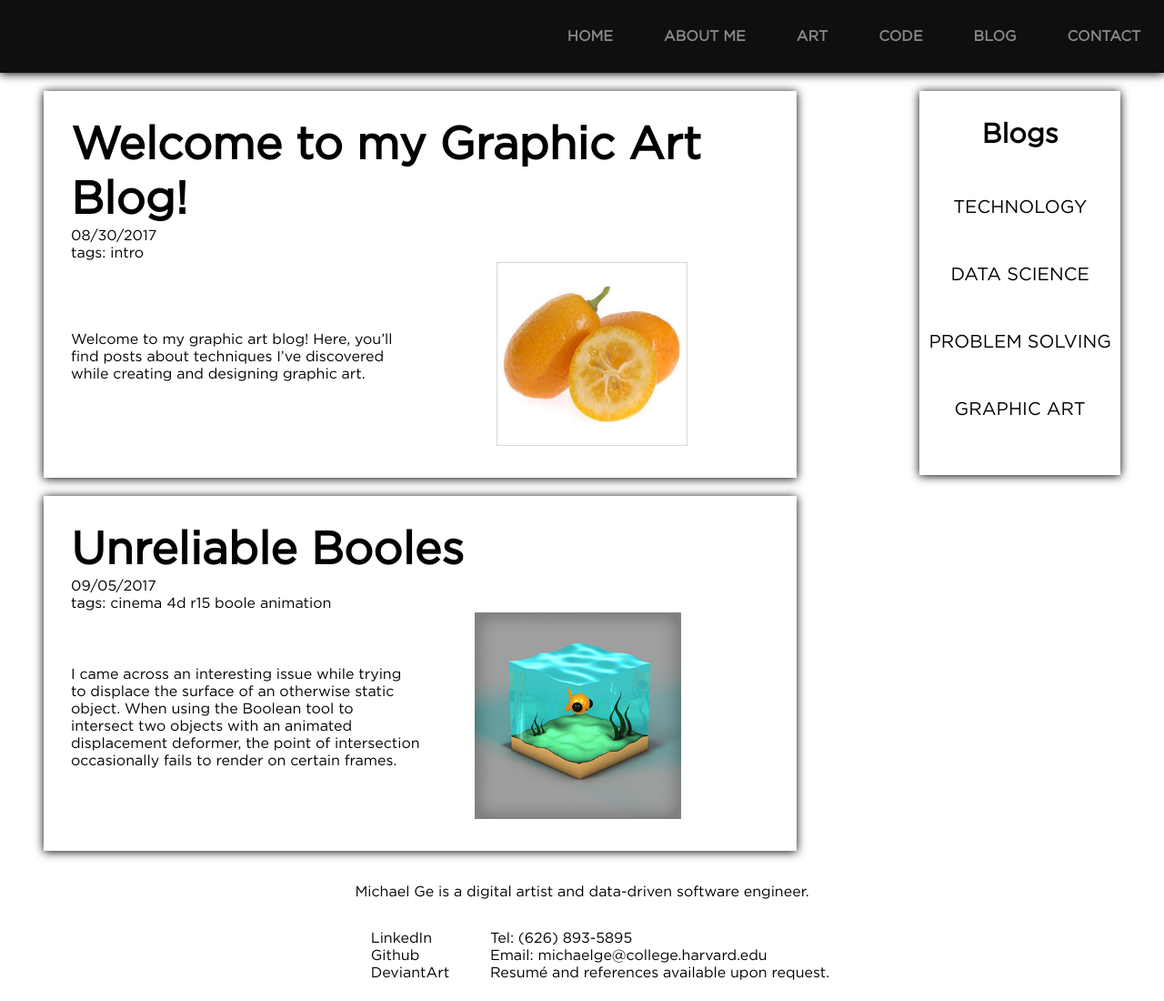
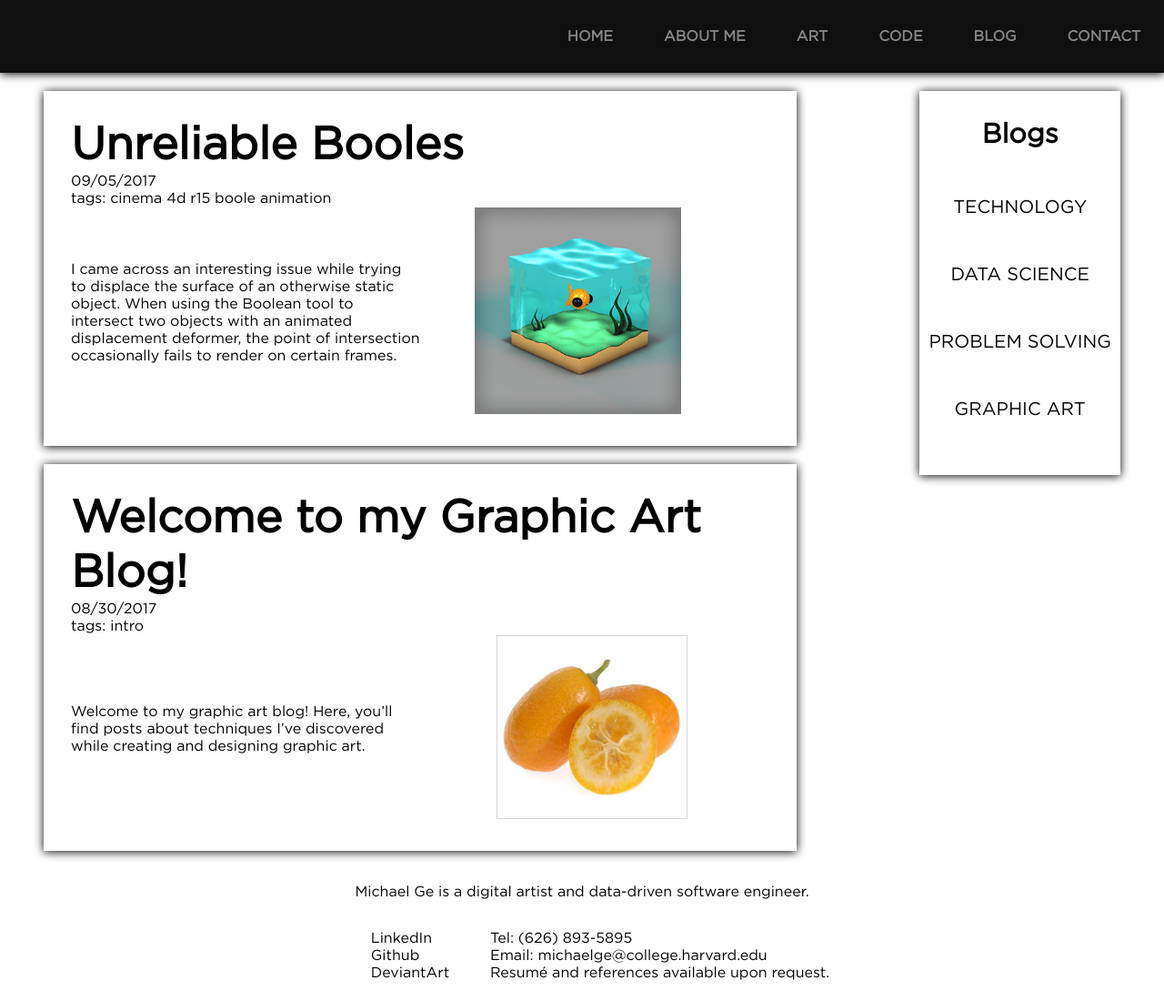
Before and after one commit to hahakumquat/hahakumquat.github.io, a Jekyll site: the page built from _pages/art_list.md, in a window 1280 px wide and 1100 px high. Shown: the whole window at 91% size. Built offline with Jekyll 4.4.1, drawn with Linux system fonts in a browser that asks for light colours.

Commit message:
most recent blog posts

```diff
--- a/_layouts/blog_list.html
+++ b/_layouts/blog_list.html
@@ -12,7 +12,7 @@
                 {% endfor %}
             </ul>
         </div>
-        {% for i in site.posts reversed %}
+        {% for i in site.posts %}
         {% if i.categories contains page.categories %}
         <a href="{{ i.url }}">
             <div class="blog-frame-container">
```
